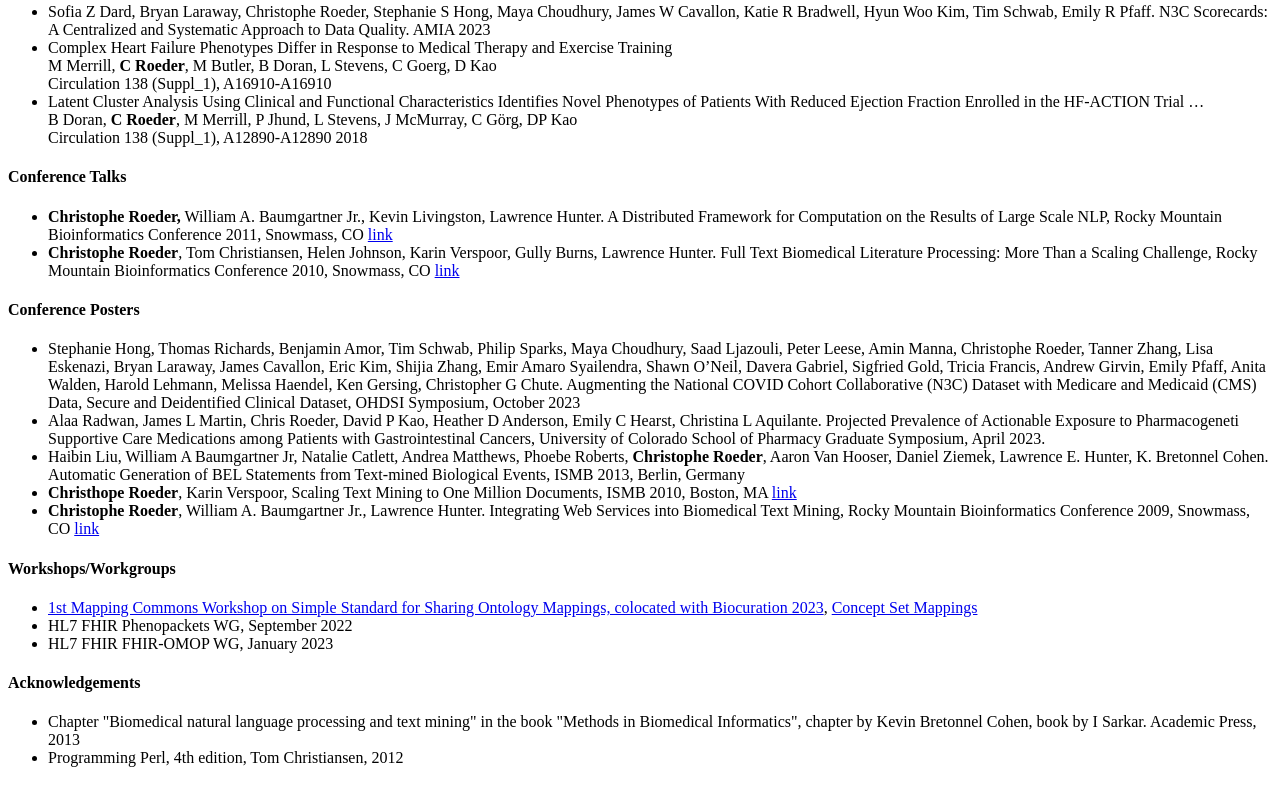
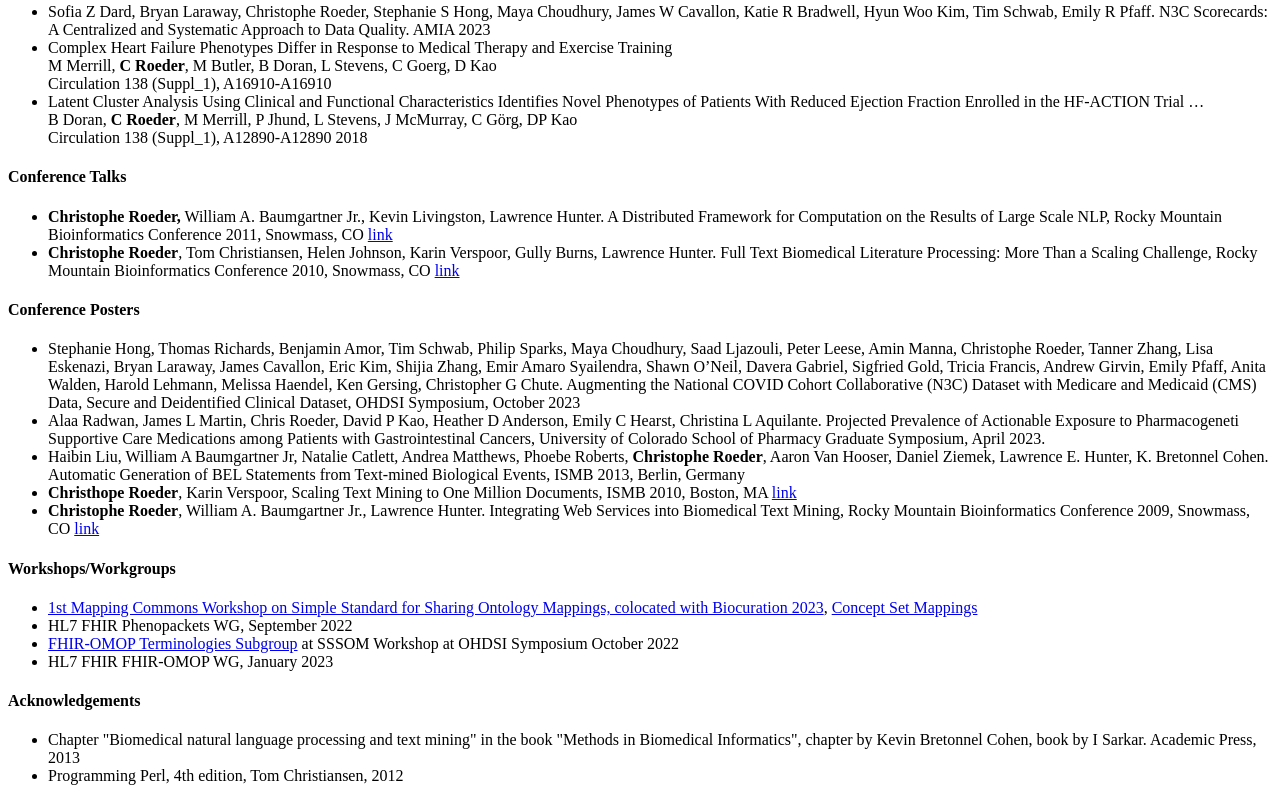
Before and after one commit to croeder/croeder.github.io, a plain HTML site: page Roeder_Pubs.html in a window 1280 px wide. Shown: the part 1332-2133 px from the top of the page. Drawn offline with Linux system fonts and the light colour scheme.

Commit message:
added OHDSI Symposium links to SSSOM

```diff
--- a/Roeder_Pubs.html
+++ b/Roeder_Pubs.html
@@ -182,6 +182,7 @@ Rocky Mountain Bioinformatics Conference 2009, Snowmass, CO
 <ul>
 <li><a href="https://mapping-commons.github.io/sssom/events/mc2023/">1st Mapping Commons Workshop on Simple Standard for Sharing Ontology Mappings, colocated with Biocuration 2023</a>, <a href="https://docs.google.com/presentation/d/1055Etr0kgHHkguwgizecb_SEhj2nNd7my3q0u8fCDvk/edit#slide=id.p">Concept Set Mappings</a></li>
 <li>HL7 FHIR  Phenopackets WG, September 2022</li>
+<li> <a href="https://ohdsi.org/ohdsi2022-workgroup-activities/">FHIR-OMOP Terminologies Subgroup</a> at  SSSOM Workshop at OHDSI Symposium October 2022</li>
 <li>HL7 FHIR  FHIR-OMOP WG, January 2023</li>
 </ul>
 
```
